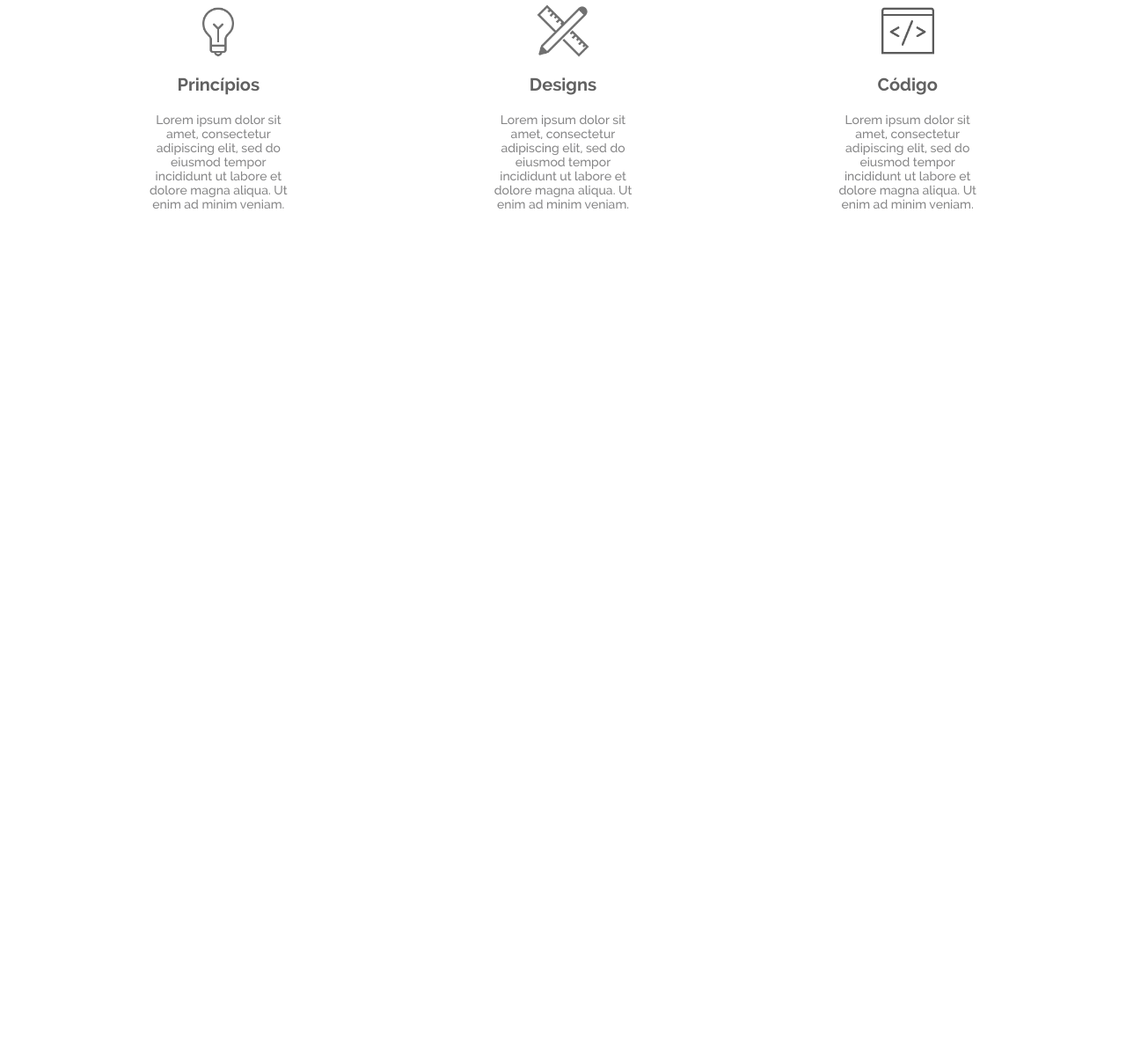
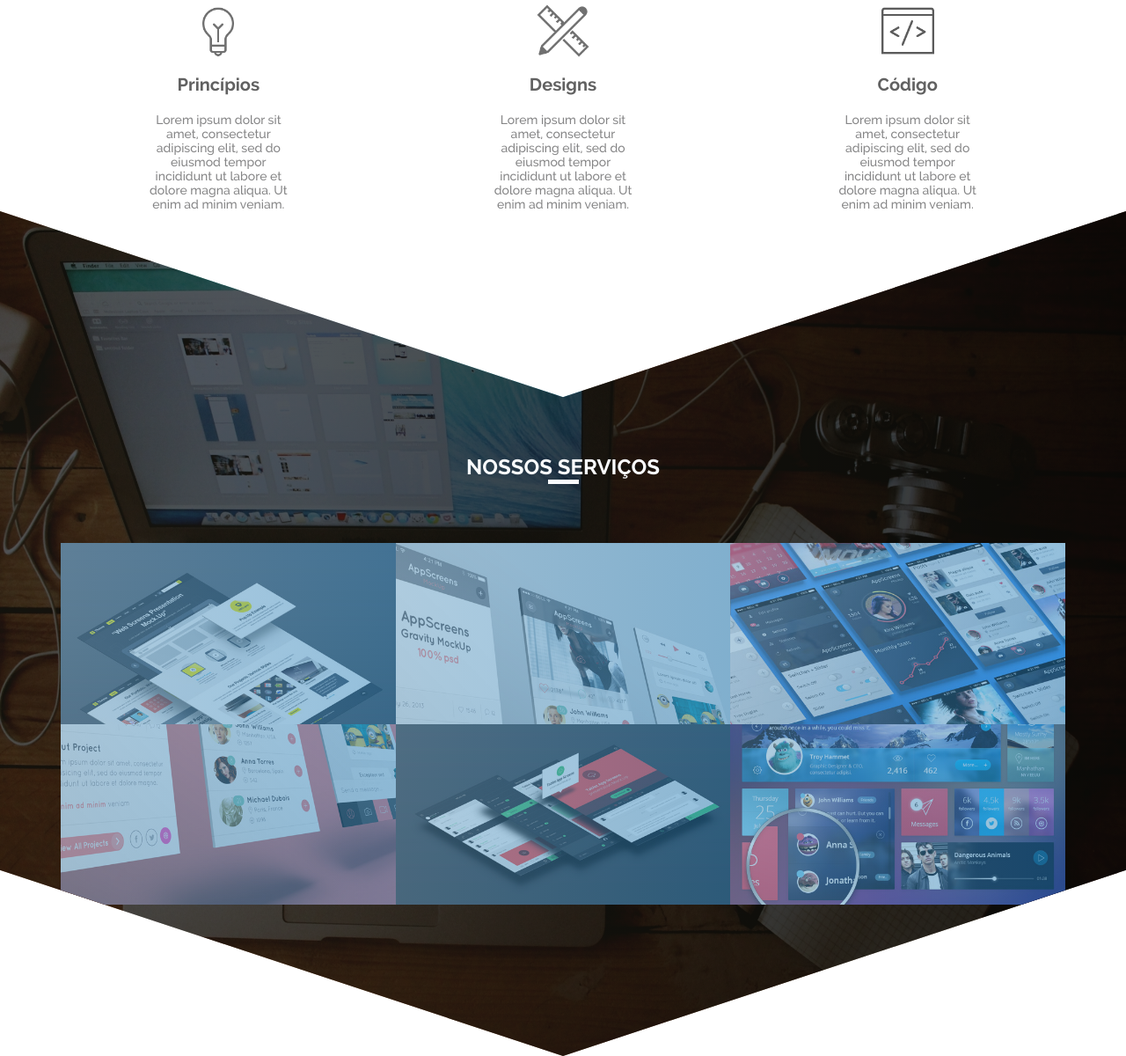
Before and after one commit to iurylippo/projetoflex1, a PHP site: page / in a window 1280 px wide. Shown: the part 926-2126 px from the top of the page at 88% size. Before the commit the page ends 1164 px from the top, so only its background shows below. Run offline with PHP 8.4, Linux system fonts and the light colour scheme.

Commit message:
adcionando o gitignore para ignorar alguns arquivos, introduzindo a seção portifólio, estilizando todo portifólio no css/modeficando o nome da classe servicos-titulo, para uma geral.

```diff
--- a/assets/css/style.css
+++ b/assets/css/style.css
@@ -18,7 +18,7 @@
     width: 1142px;
     display: flex;
     justify-content: space-between;
-    align-self: center;
+
 }
 
 .column {
@@ -34,6 +34,10 @@ header {
     background-size: 100% 100%;
     height: 96vh;
     clip-path: polygon(0 0, 100% 0, 100% 78%, 50% 100%, 0 78%);
+}
+
+header .container {
+    align-self: center;
 }
 
 header .nav-bar {
@@ -143,14 +147,14 @@ section#servicos {
     width: 945px;
 }
 
-.servicos-titulo {
+.section-titulo {
     display: flex;
     align-items: center;
     padding-top: 65px;
     padding-bottom: 65px;
 }
 
-.servicos-titulo h1 {
+.section-titulo h1 {
     text-transform: uppercase;
     font-family: raleway-bold;
     color: #2980b9;
@@ -202,3 +206,72 @@ margin-right: 230px;
     display: flex;
     text-align: center;
 }
+
+/* PORTIFOLIO */
+section#portifolio {
+    display: flex;
+    justify-content: center;
+    height: 960px;
+    clip-path: polygon(0 0, 50% 22%, 100% 0, 100% 78%, 50% 100%, 0 78%);
+    background: linear-gradient(to right, rgba(0, 0, 0, 0.6), rgba(0, 0, 0, 0.8)), url('../images/hero-02.JPG');
+    background-size: 100% 100%;
+}
+
+section#portifolio .container {
+    margin-top: 212px;
+    height: 60%;
+}
+
+section#portifolio .portifolio-titulo {
+    height: 165px;
+}
+
+section#portifolio .portifolio-titulo .section-titulo h1
+ {
+    color: #fafcfe;
+}
+
+section#portifolio .portifolio-titulo .section-titulo .hr-line {
+    background-color: #fafcfe;
+}
+
+section#portifolio .portifolio-projetos {
+    display: flex;
+    flex-wrap: wrap;
+    flex: 1;
+}
+
+.portifolio-projetos-item {
+    background: ;
+    width: 380.667px;
+}
+
+#portifolio-projetos-item-1 {
+    background: linear-gradient(to right, rgba(96, 154, 192, 0.5), rgba(41, 128, 185, 0.5)), url('../images/p1.jpg');
+    background-size: 100% 100%;
+}
+
+#portifolio-projetos-item-2 {
+    background: linear-gradient(to right, rgba(96, 154, 192, 0.5), rgba(41, 128, 185, 0.5)), url('../images/p2.jpg');
+    background-size: 100% 100%;
+}
+
+#portifolio-projetos-item-3 {
+    background: linear-gradient(to right, rgba(96, 154, 192, 0.5), rgba(41, 128, 185, 0.5)), url('../images/p3.jpg');
+    background-size: 100% 100%;
+}
+
+#portifolio-projetos-item-4 {
+    background: linear-gradient(to right, rgba(96, 154, 192, 0.5), rgba(41, 128, 185, 0.5)), url('../images/p4.jpg');
+    background-size: 100% 100%;
+}
+
+#portifolio-projetos-item-5 {
+    background: linear-gradient(to right, rgba(96, 154, 192, 0.5), rgba(41, 128, 185, 0.5)), url('../images/p5.jpg');
+    background-size: 100% 100%;
+}
+
+#portifolio-projetos-item-6 {
+    background: linear-gradient(to right, rgba(96, 154, 192, 0.5), rgba(41, 128, 185, 0.5)), url('../images/p6.jpg');
+    background-size: 100% 100%;
+}
--- a/index.php
+++ b/index.php
@@ -47,7 +47,7 @@
     <!--servicos-->
     <section id="servicos">
       <div class="container-servicos">
-        <div class="servicos-titulo column">
+        <div class="section-titulo column">
           <h1>nossos serviços</h1>
           <div class="hr-line"></div>
         </div>
@@ -82,5 +82,36 @@
         </div>
       </div>
     </section>
+    <!--portifolio-->
+    <section id="portifolio">
+        <div class="container column">
+           <div class="portifolio-titulo">
+               <div class="section-titulo column">
+                  <h1>nossos serviços</h1>
+                  <div class="hr-line"></div>
+               </div>
+           </div>
+           <div class="portifolio-projetos">
+              <div class="portifolio-projetos-item" id="portifolio-projetos-item-1">
+
+              </div>
+              <div class="portifolio-projetos-item" id="portifolio-projetos-item-2">
+
+              </div>
+              <div class="portifolio-projetos-item" id="portifolio-projetos-item-3">
+
+              </div>
+              <div class="portifolio-projetos-item" id="portifolio-projetos-item-4">
+
+              </div>
+              <div class="portifolio-projetos-item" id="portifolio-projetos-item-5">
+
+              </div>
+              <div class="portifolio-projetos-item" id="portifolio-projetos-item-6">
+
+              </div>
+           </div>
+        </div>
+    </section>
 </body>
 </html>
```
Also changed, not shown: 1 other file.
